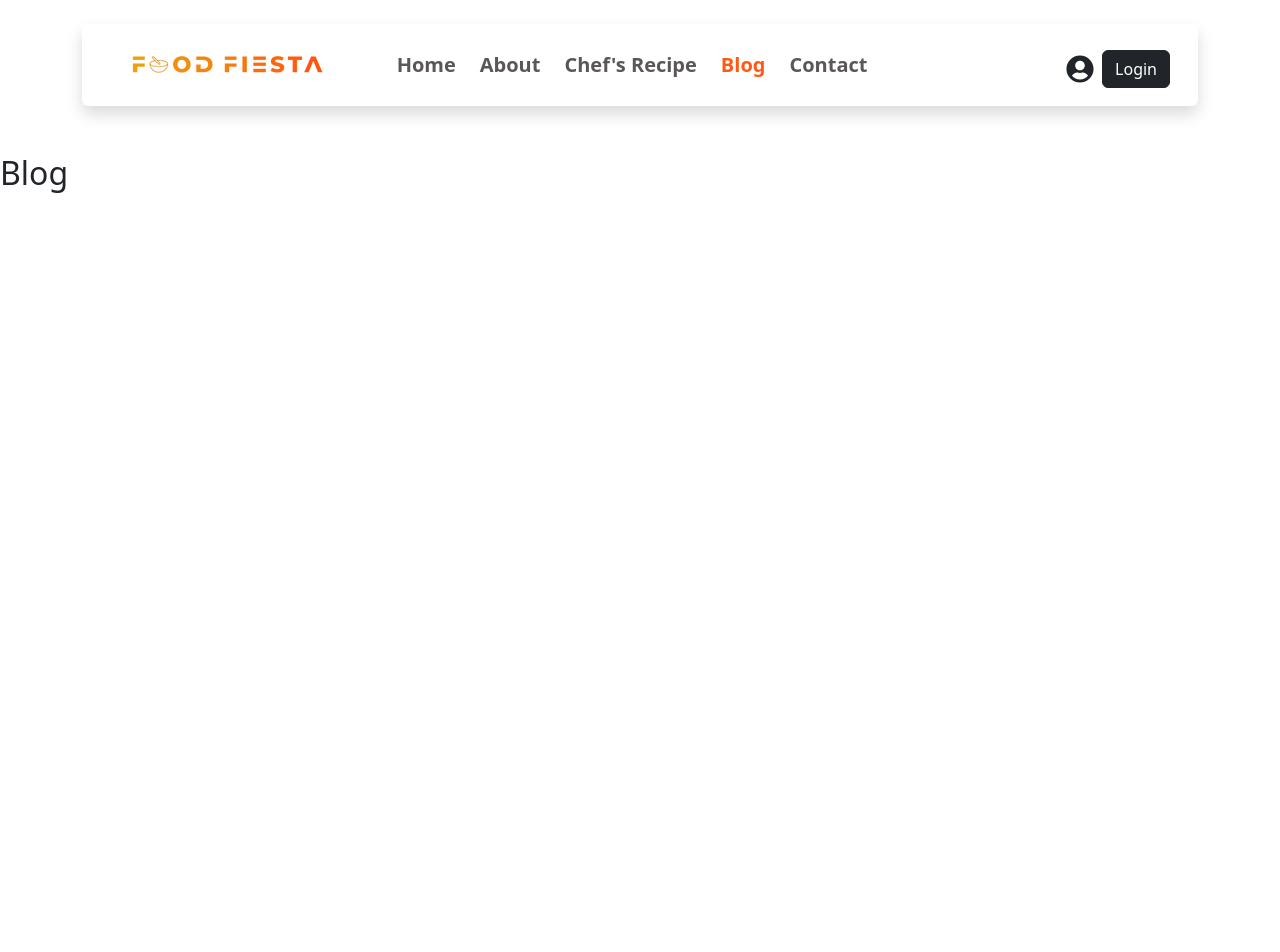
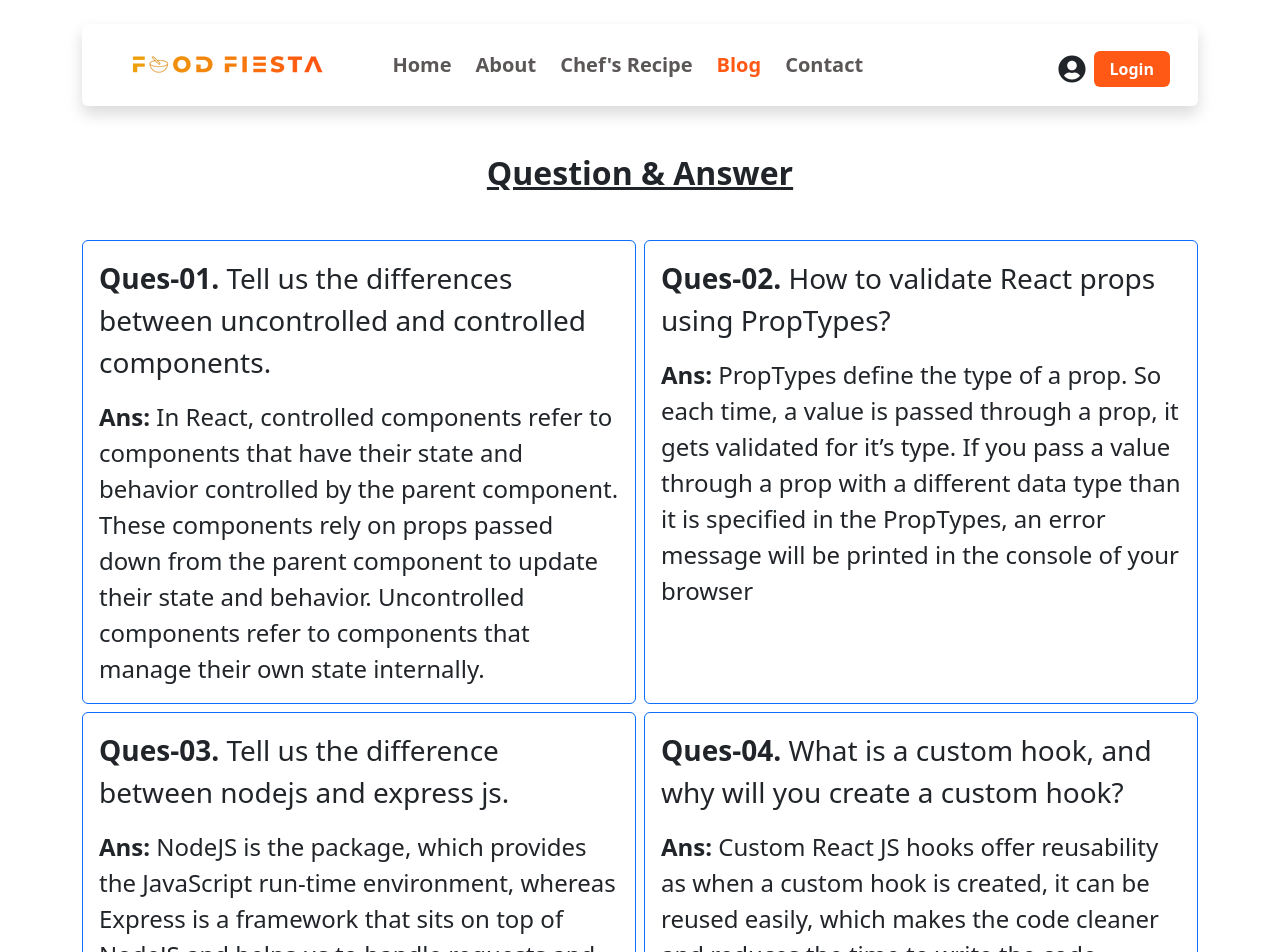
Before and after one commit to Shameem-Akbar/Food-Fiesta-Client, a React (Vite) app: page /blog in a window 1280 px wide. Shown: the top 952 px of the page. Before the commit the page ends 800 px from the top, so only its background shows below. Built offline with nearby package versions, Linux system fonts and the light colour scheme.

Commit message:
blog page completed

```diff
--- a/src/pages/Blog/Blog.jsx
+++ b/src/pages/Blog/Blog.jsx
@@ -1,10 +1,60 @@
 import React from 'react';
+import { Container } from 'react-bootstrap';
+import Card from 'react-bootstrap/Card';
+import Col from 'react-bootstrap/Col';
+import Row from 'react-bootstrap/Row';
 
 const Blog = () => {
     return (
-        <div>
-            <h2>Blog</h2>
-        </div>
+        <Container>
+            <h2 className='text-center fw-bold text-decoration-underline mb-lg-5 mb-4'>Question & Answer</h2>
+            <Row xs={1} md={2} className="g-2 mb-5">
+                <Col>
+                    <Card className='border-primary h-100'>
+                        <Card.Body>
+                            <Card.Text className='fs-3'> <span className='fw-bold'>Ques-01.</span> Tell us the differences between uncontrolled and controlled components.</Card.Text>
+                            <Card.Text className='fs-4'>
+                                <span className='fw-bold'>Ans: </span>
+                                In React, controlled components refer to components that have their state and behavior controlled by the parent component. These components rely on props passed down from the parent component to update their state and behavior. Uncontrolled components refer to components that manage their own state internally.
+                            </Card.Text>
+                        </Card.Body>
+                    </Card>
+                </Col>
+                <Col>
+                    <Card className='border-primary h-100'>
+                        <Card.Body>
+                            <Card.Text className='fs-3'> <span className='fw-bold'>Ques-02.</span> How to validate React props using PropTypes?</Card.Text>
+                            <Card.Text className='fs-4'>
+                                <span className='fw-bold'>Ans: </span>
+                                PropTypes define the type of a prop. So each time, a value is passed through a prop, it gets validated for it’s type. If you pass a value through a prop with a different data type than it is specified in the PropTypes, an error message will be printed in the console of your browser
+                            </Card.Text>
+                        </Card.Body>
+                    </Card>
+                </Col>
+                <Col>
+                    <Card className='border-primary h-100'>
+                        <Card.Body>
+                            <Card.Text className='fs-3'> <span className='fw-bold'>Ques-03.</span> Tell us the difference between nodejs and express js.</Card.Text>
+                            <Card.Text className='fs-4'>
+                                <span className='fw-bold'>Ans: </span>
+                                NodeJS is the package, which provides the JavaScript run-time environment, whereas Express is a framework that sits on top of NodeJS and helps us to handle requests and responses.
+                            </Card.Text>
+                        </Card.Body>
+                    </Card>
+                </Col>
+                <Col>
+                    <Card className='border-primary h-100'>
+                        <Card.Body>
+                            <Card.Text className='fs-3'> <span className='fw-bold'>Ques-04.</span> What is a custom hook, and why will you create a custom hook?</Card.Text>
+                            <Card.Text className='fs-4'>
+                                <span className='fw-bold'>Ans: </span>
+                                Custom React JS hooks offer reusability as when a custom hook is created, it can be reused easily, which makes the code cleaner and reduces the time to write the code.
+                            </Card.Text>
+                        </Card.Body>
+                    </Card>
+                </Col>
+            </Row>
+        </Container>
     );
 };
 
--- a/src/pages/shared/NavigationBar/NavigationBar.jsx
+++ b/src/pages/shared/NavigationBar/NavigationBar.jsx
@@ -24,7 +24,7 @@ const NavigationBar = () => {
                             <Nav className='d-flex flex-row align-items-center mt-2 ps-lg-5 ms-lg-5'>
                                 <div><FaUserCircle className='fs-3 me-2'></FaUserCircle></div>
                                 <Link to='/login'>
-                                    <Button variant="dark">Login</Button>
+                                    <Button className='fw-bold px-3 border-0' style={{ backgroundColor: "#FF5915" }}>Login</Button>
                                 </Link>
                             </Nav>
                         </Navbar.Collapse>
```
